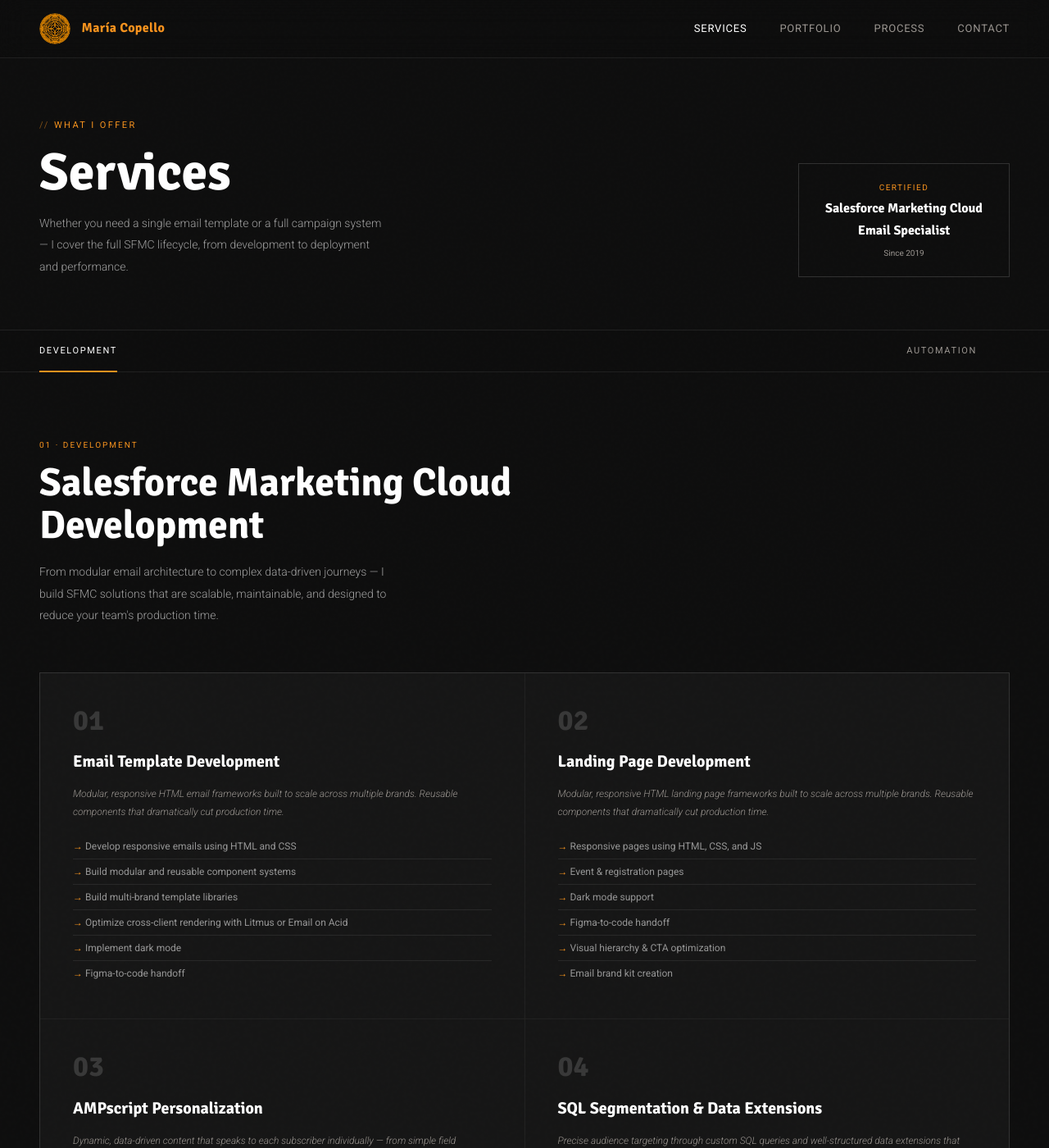
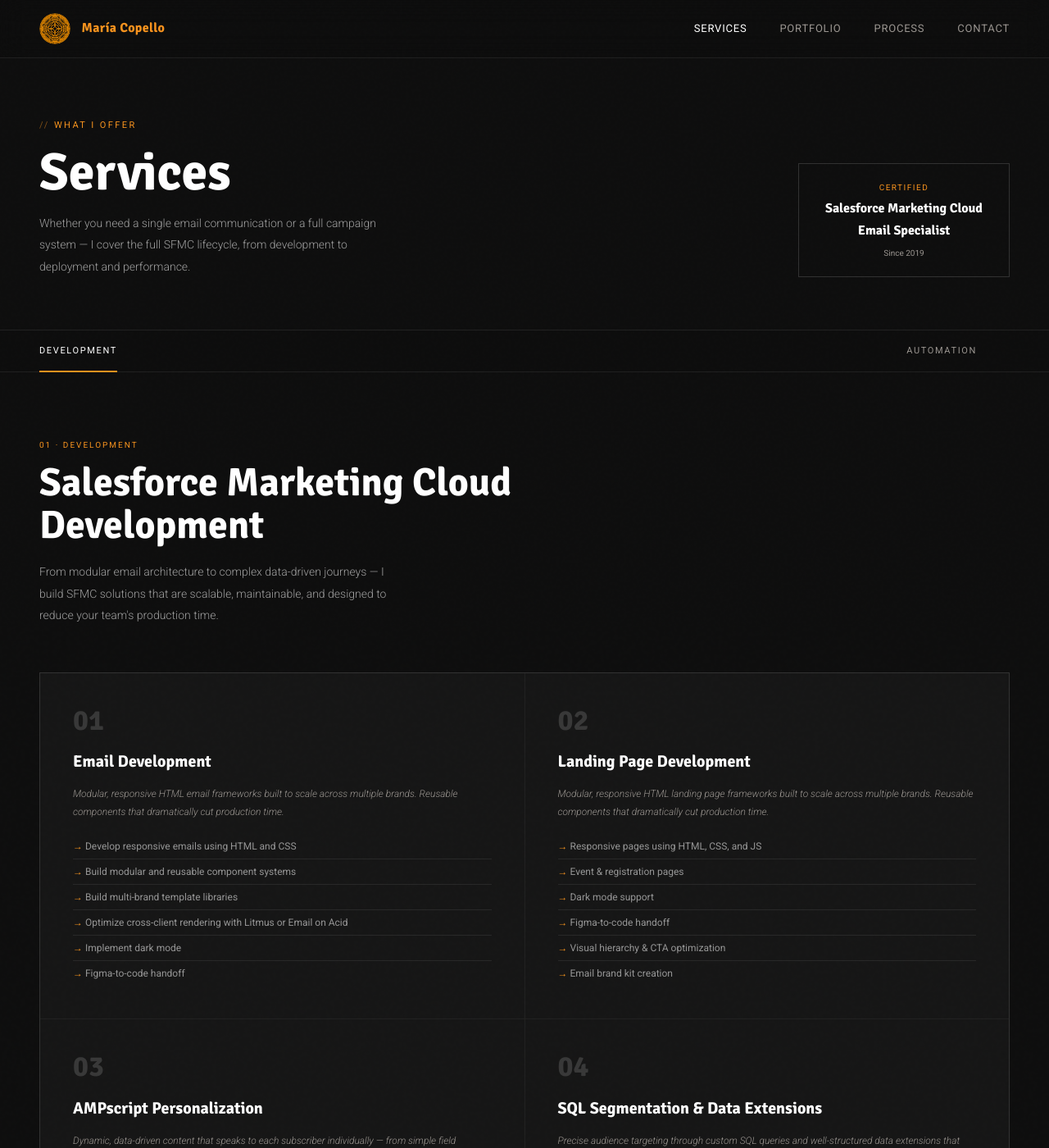
Before and after one commit to mabecoart/github.io, a Jekyll site: the page built from services.html, in a window 1280 px wide and 1400 px high. Shown: the whole window at 82% size. Built offline with Jekyll 4.4.1, drawn with Linux system fonts in a browser that asks for light colours; some of the changed text lies outside the part shown.

Commit message:
Update service descriptions and availability location

```diff
--- a/services.html
+++ b/services.html
@@ -9,7 +9,7 @@
   <div>
     <p class="page-eyebrow anim-1">What I offer</p>
     <h1 class="page-title anim-2">Services</h1>
-    <p class="page-subtitle anim-3">Whether you need a single email template or a full campaign system — I cover the full SFMC lifecycle, from development to deployment and performance.</p>
+    <p class="page-subtitle anim-3">Whether you need a single email communication or a full campaign system — I cover the full SFMC lifecycle, from development to deployment and performance.</p>
   </div>
   <div class="cert-badge anim-4">
     <span class="cert-badge-label">Certified</span>
@@ -30,7 +30,7 @@
   <div class="cards-grid">
     <div class="service-card">
       <span class="card-num">01</span>
-      <h3 class="card-title">Email Template Development</h3>
+      <h3 class="card-title">Email Development</h3>
       <p class="card-desc">Modular, responsive HTML email frameworks built to scale across multiple brands. Reusable components that dramatically cut production time.</p>
       <ul class="card-items">
         <li>Develop responsive emails using HTML and CSS</li>
@@ -149,7 +149,7 @@
 <div class="cta-banner">
   <div>
     <h2 class="cta-banner-title">Ready to work together?</h2>
-    <p class="cta-banner-sub">Currently available for freelance projects · Remote · EST time zone</p>
+    <p class="hero-location">Canada-based · Remote · EST time zone</p>
   </div>
   <div class="cta-banner-btns">
     <a href="/contact.html" class="btn btn-primary">Get in Touch</a>
```
